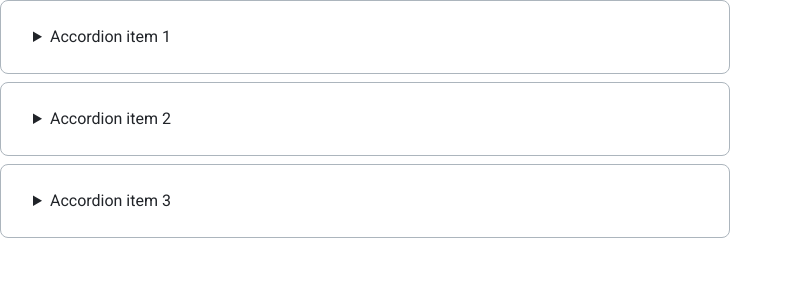
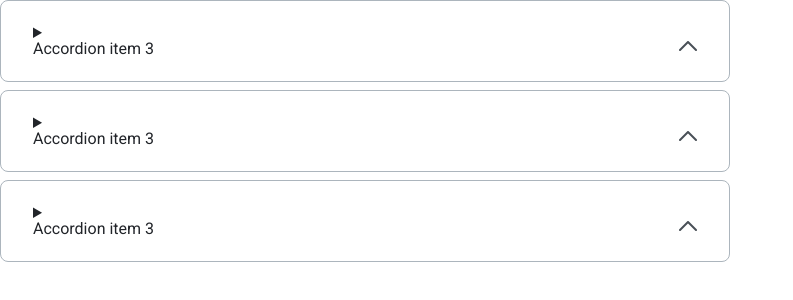
Before and after one commit to js-tasks-ru/htmlcss-20210812_info6, a website: page 03-lection1/02-accordion/index.html in a window 1280 px wide. Shown: the whole page, without its empty margins (0-793 px from the left). Drawn offline with Linux system fonts and the light colour scheme.

Commit message:
Re-worked accordion task

```diff
--- a/03-lection1/02-accordion/accordion.css
+++ b/03-lection1/02-accordion/accordion.css
@@ -1,5 +1,3 @@
-/* Стилизация аккордеона */
-/* Стилизация кнопки */
 /*Обнуление*/
 *{
     padding: 0;
@@ -39,33 +37,39 @@ img {vertical-align: top;}
 h1, h2, h3, h4, h5, h6 {font-size: inherit; font-weight: 400;}
 /*Обнуление*/
 
-.accordion__item {
+.accordion {
     padding: 24px 0px 24px 32px;
     display: block;
     width: 730px;
     margin-bottom: 8px;
-    background: #FFFFFF;
-    border: 1px solid #ACB5BD;
+    background: var(--white);
+    border: 1px solid var(--grey-3);
     box-sizing: border-box;
     border-radius: 8px;
     font-family: Inter;
     font-style: normal;
     font-weight: normal;
     font-size: 16px;
-    line-height: 24px;
     color: var(--black);
 }
 
-p {
-    font-family: Inter;
-    font-style: normal;
-    font-weight: normal;
-    font-size: 16px;
-    line-height: 24px;
-    color: var(--gray-4);
+.accordion__heading {
+    display: flex;
+    flex-direction: row;
+    justify-content: space-between;
+    padding: 0px 32px 0px 0px;
 }
 
-.accordion__item:last-child {
+details[open] .accordion__icon {
+    transform: rotate(-180deg);
+}
+
+.accordion p {
+    padding: 16px 49px 8px 0px;
+    color: var(--grey-4);
+}
+
+.accordion:last-child {
     margin-bottom: 0px;
 }
 
--- a/03-lection1/02-accordion/index.html
+++ b/03-lection1/02-accordion/index.html
@@ -6,17 +6,41 @@
         <link rel="stylesheet" href="./accordion.css">
     </head>
     <body>
-        <details class="accordion__item">
-            <summary class="accordion__summary">  Accordion item 1 </summary>
+        <details class="accordion">
+            <summary class="accordion__summary">
+                <div class="accordion__heading">
+                    <span>Accordion item 3</span>
+                    <svg class="accordion__icon" width="18" height="10" viewBox="0 0 18 10" fill="none" xmlns="http://www.w3.org/2000/svg">
+                    <path d="M17 9L9 1L1 9" stroke="#495057" stroke-width="2" stroke-linecap="round" stroke-linejoin="round"/>
+                    </svg>
+                </div>
+            </summary>
             <p> Lorem ipsum dolor sit amet, consectetur adipisicing elit. Eveniet, voluptatem.</p>
         </details>
-        <details class="accordion__item">
-            <summary class="accordion__summary">  Accordion item 2 </summary>
+
+        <details class="accordion">
+            <summary class="accordion__summary">
+                <div class="accordion__heading">
+                    <span>Accordion item 3</span>
+                    <svg class="accordion__icon" width="18" height="10" viewBox="0 0 18 10" fill="none" xmlns="http://www.w3.org/2000/svg">
+                    <path d="M17 9L9 1L1 9" stroke="#495057" stroke-width="2" stroke-linecap="round" stroke-linejoin="round"/>
+                    </svg>
+                </div>
+            </summary>
             <p> Lorem ipsum dolor sit amet consectetur, adipisicing elit. Illum numquam id tempore quidem in. Impedit.</p>
         </details>
-        <details class="accordion__item">
-            <summary class="accordion__summary">  Accordion item 3 </summary>
+
+        <details class="accordion">
+            <summary class="accordion__summary">
+                <div class="accordion__heading">
+                    <span>Accordion item 3</span>
+                    <svg class="accordion__icon" width="18" height="10" viewBox="0 0 18 10" fill="none" xmlns="http://www.w3.org/2000/svg">
+                    <path d="M17 9L9 1L1 9" stroke="#495057" stroke-width="2" stroke-linecap="round" stroke-linejoin="round"/>
+                    </svg>
+                </div>
+            </summary>
             <p> Lorem ipsum dolor sit amet consectetur adipisicing elit. Exercitationem rem dolorem possimus magnam molestiae placeat delectus tempora est architecto perferendis.</p>
         </details>
+
     </body>
 </html>
--- a/assets/fonts/fonts.css
+++ b/assets/fonts/fonts.css
@@ -1 +1,2 @@
 @import url('https://fonts.googleapis.com/css2?family=Roboto:ital,wght@0,100;0,300;0,400;0,500;0,700;0,900;1,100;1,300;1,400;1,500;1,700;1,900&display=swap');
+@import url('https://fonts.googleapis.com/css2?family=Inter:wght@400;500&display=swap');
```
